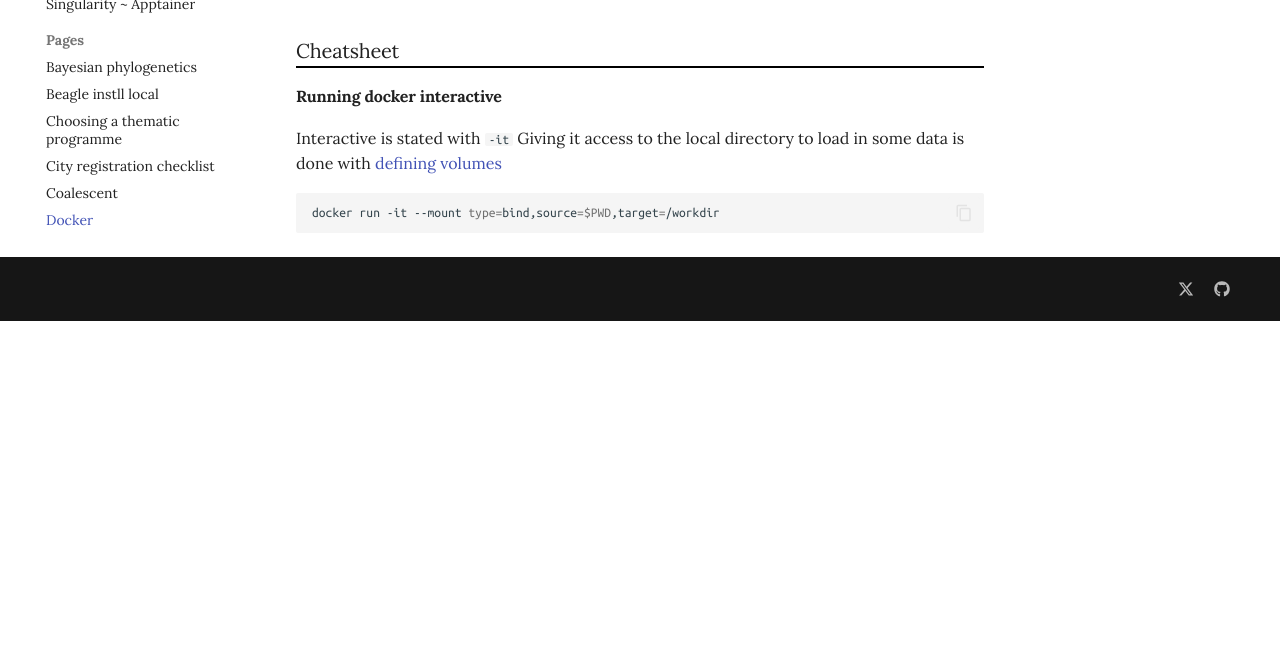
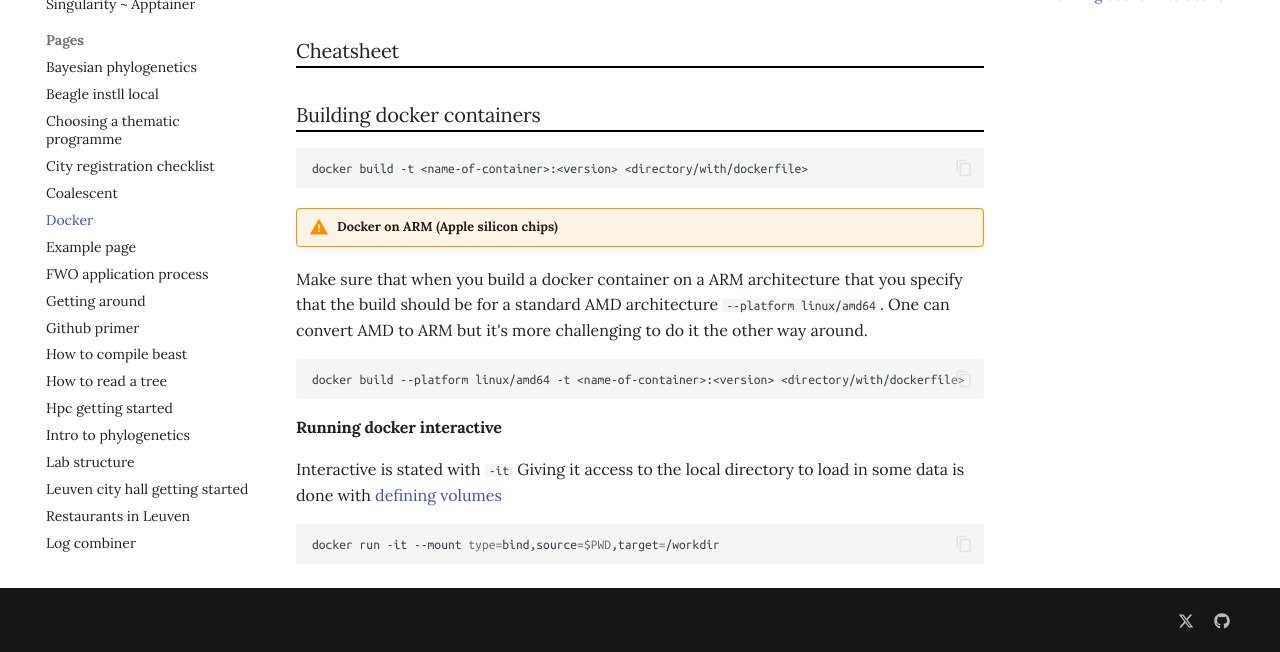
Before and after one commit to bramvrancken/SpELL-ULB.github.io, an MkDocs documentation site: the page built from docs/docker.md, in a window 1280 px wide and 900 px high, scrolled down 1899 px, cut to the strip 248-900 px from the top of the window. Built offline with MkDocs 1.6.1 and Material for MkDocs 9.7.7, drawn with Linux system fonts in a browser that asks for light colours; nearby versions of some CDN libraries; comment, search, counter and statistics services are not loaded; before the commit the page ends 2468 px from its top, so only the background shows below that; some of the changed text lies outside the part shown.

Commit message:
Update docker.md

````diff
--- a/docs/docker.md
+++ b/docs/docker.md
@@ -24,12 +24,22 @@
 [Docker Desktop for Mac with Intel chip](https://desktop.docker.com/mac/main/amd64/Docker.dmg?utm_source=docker&utm_medium=webreferral&utm_campaign=docs-driven-download-mac-amd64){ .md-button }
 
 ## In depth class
-For a more in depth class for users with 0 experience, consider the [course from SIB](https://sib-swiss.github.io/containers-introduction-training/latest/course_material/introduction_containers/).
+For a more in depth class for users with 0 experience, consider the [course from SIB](https://sib-swiss.github.io/containers-introduction-training/latest/).
 
 Watch their first introductory video:
 <iframe width="560" height="315" src="https://www.youtube.com/embed/Qfh80DlF1_4" title="YouTube video player" frameborder="0" allow="accelerometer; autoplay; clipboard-write; encrypted-media; gyroscope; picture-in-picture" allowfullscreen></iframe>
 
 ### Cheatsheet
+
+### Building docker containers
+```bash
+docker build -t <name-of-container>:<version> <directory/with/dockerfile>
+```
+!!! Warning "Docker on ARM (Apple silicon chips)"
+  Make sure that when you build a docker container on a ARM architecture that you specify that the build should be for a standard AMD architecture `--platform linux/amd64`. One can convert AMD to ARM but it's more challenging to do it the other way around.
+ ```bash
+ docker build --platform linux/amd64 -t <name-of-container>:<version> <directory/with/dockerfile>
+ ```
 
 #### Running docker interactive
 Interactive is stated with `-it`
````
